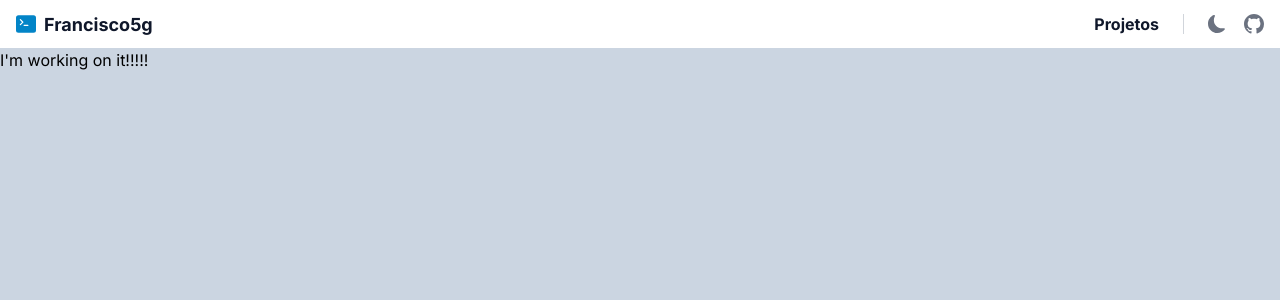
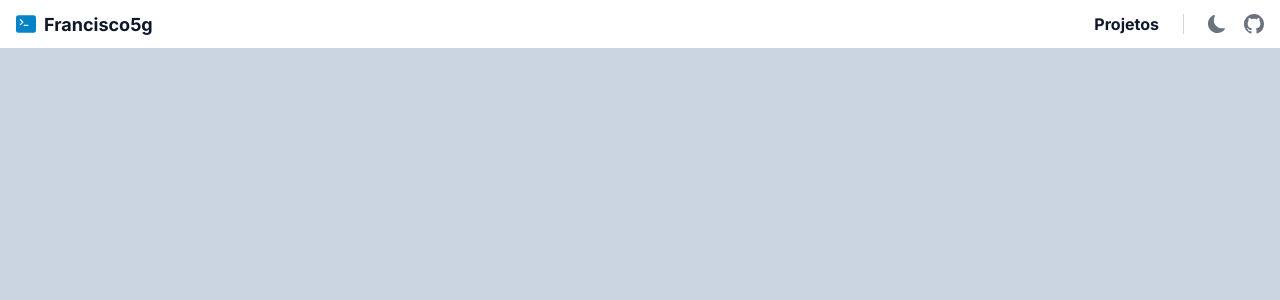
Before and after one commit to Francisco5g/my-personal-site, a Next.js app: page / in a window 1280 px wide. Shown: the top 300 px of the page. Built offline with nearby package versions, Linux system fonts and the light colour scheme.

Commit message:
Update index.tsx

```diff
--- a/src/pages/index.tsx
+++ b/src/pages/index.tsx
@@ -13,10 +13,6 @@ const Home: NextPage = () => {
       <Header />
 
       <MobileNavMenu />
-
-      <main>
-        <div> I'm working on it!!!!! </div>
-      </main>
     </div>
   );
 };
```
